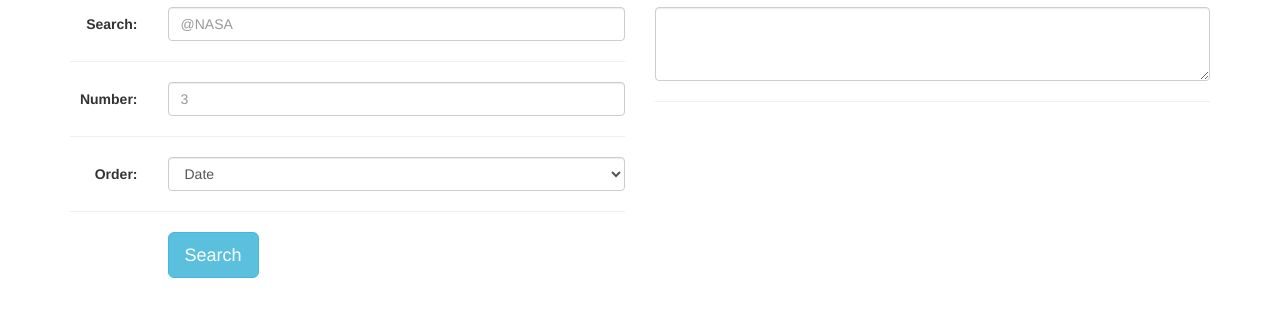
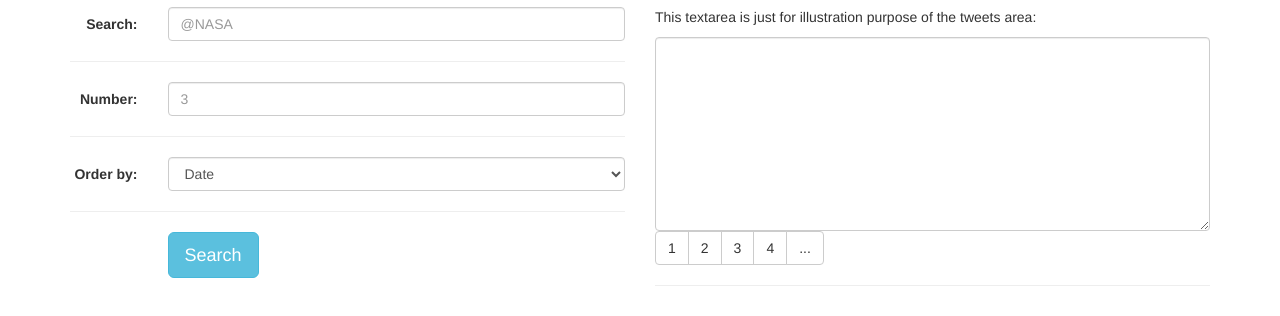
Before and after one commit to florecer/tweeta, a plain HTML site: page index.html in a window 1280 px wide. Shown: the part 56-372 px from the top of the page. Drawn offline with nearby package versions, Linux system fonts and the light colour scheme.

Commit message:
Code comments and descriptions

```diff
--- a/index.html
+++ b/index.html
@@ -3,17 +3,19 @@
   <head>
     <meta charset="utf-8">
     <meta name="viewport" content="width=device-width, initial-scale=1">
-    <title>Tweeta ApP</title>
+    <title>Tweeta App</title>
     <link href="css/bootstrap.min.css" rel="stylesheet">
   </head>
   <body>
     <div class="container">
       <div class="row">
+
         <!-- Input ROW -->
-        <div class="col-sm-6">
+        <div class="col-md-6 col-sm-12">
           <h2 class="blog-post-title">Input Form</h2>
           <form class="form-horizontal">
 
+            <!-- 1.- Search field -->
             <div class="form-group">
               <label for="search_input" class="col-sm-2 control-label">Search:</label>
               <div class="col-sm-10">
@@ -21,6 +23,7 @@
               </div>
             </div>
             <hr>
+            <!-- 2.- Number field -->
             <div class="form-group">
               <label for="number_input" class="col-sm-2 control-label">Number:</label>
               <div class="col-sm-10">
@@ -28,8 +31,9 @@
               </div>
             </div>
             <hr>
+            <!-- 3.- Order by field -->
             <div class="form-group">
-              <label for="order_input" class="col-sm-2 control-label">Order:</label>
+              <label for="order_input" class="col-sm-2 control-label">Order by:</label>
               <div class="col-sm-10">
                 <select class="form-control" id="order_input">
                   <option>Date</option>
@@ -39,6 +43,7 @@
               </div>
             </div>
             <hr>
+            <!-- 1.- Button Search -->
             <div class="form-group">
               <div class="col-sm-offset-2 col-sm-10">
                 <button type="submit" class="btn btn-info btn-lg">Search</button>
@@ -46,14 +51,25 @@
             </div>
           </form>
         </div>
+
         <!-- Results ROW -->
-        <div class="col-sm-6">
+        <div class="col-md-6 col-sm-12">
           <h2 class="blog-post-title">Tweets about: </h2>
-          <textarea class="form-control" rows="3"></textarea>
+          <p>This textarea is just for illustration purpose of the tweets area:</p>
+          <textarea class="form-control" rows="9"></textarea>
+          <!-- Pagination example -->
+          <div class="btn-group" role="group" aria-label="...">
+            <button type="button" class="btn btn-default">1</button>
+            <button type="button" class="btn btn-default">2</button>
+            <button type="button" class="btn btn-default">3</button>
+            <button type="button" class="btn btn-default">4</button>
+            <button type="button" class="btn btn-default">...</button>
+          </div>
           <hr>
         </div>
-      </div>
-    </div>
+
+      </div><!-- Close Row -->
+    </div><!-- Close Container -->
 
     <!-- jQuery (necessary for Bootstrap's JavaScript plugins) -->
     <script src="https://ajax.googleapis.com/ajax/libs/jquery/1.11.3/jquery.min.js"></script>
```
